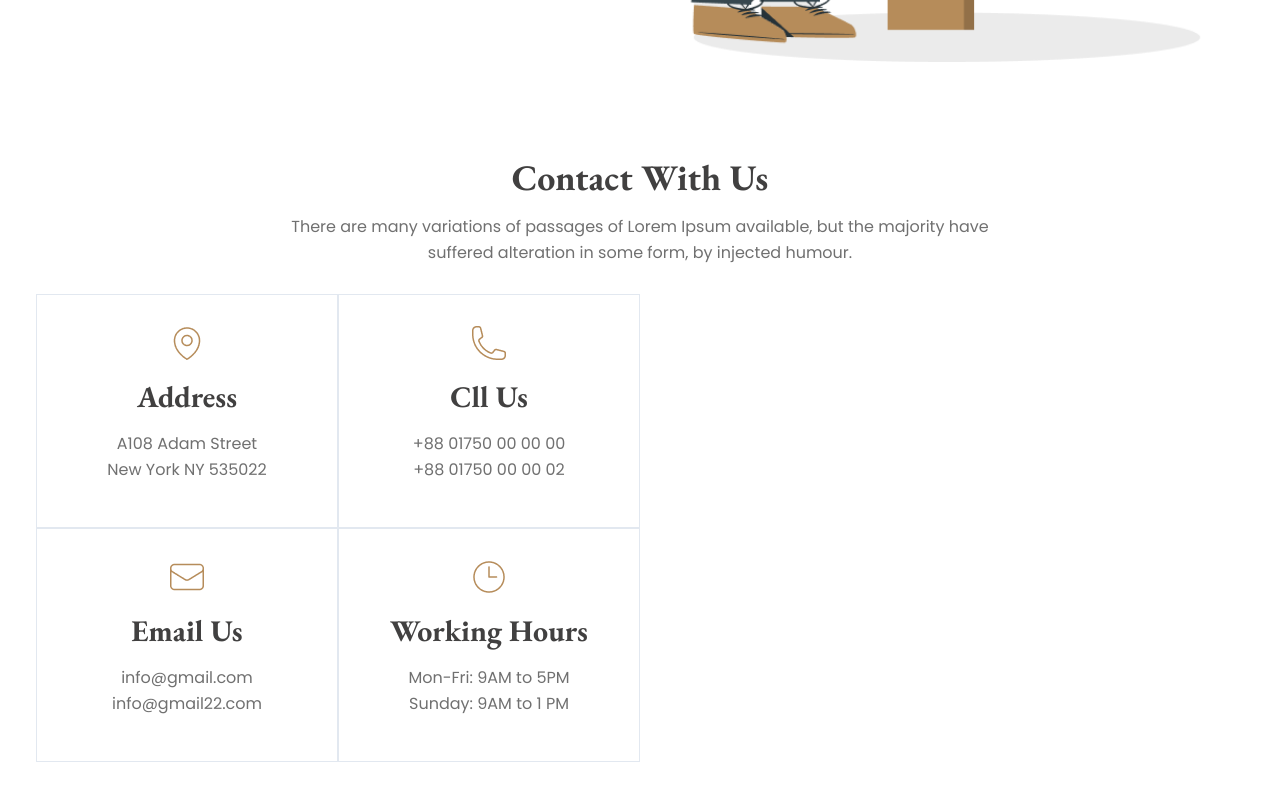
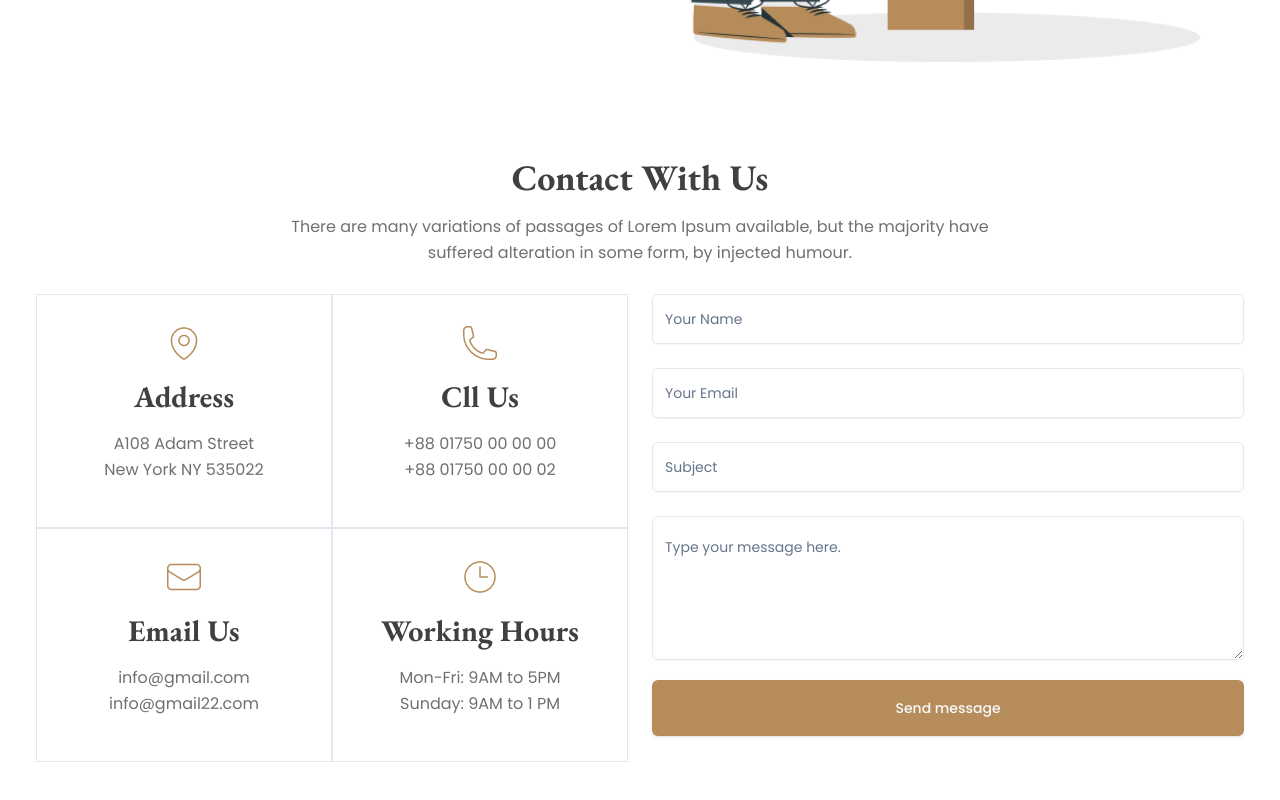
Before and after one commit to Dev-Zual/law-solution, a React (Vite) app: page / in a window 1280 px wide. Shown: the part 3140-3940 px from the top of the page. Built offline with nearby package versions, Linux system fonts and the light colour scheme.

Commit message:
contact mail form done

```diff
--- a/src/components/pages/ContactUs.jsx
+++ b/src/components/pages/ContactUs.jsx
@@ -1,4 +1,7 @@
+import { Button } from "../ui/button";
 import CustomCard from "../ui/CustomCard";
+import { Input } from "../ui/input";
+import { Textarea } from "../ui/textarea";
 
 export default function ContactUs() {
   const contactData = [
@@ -36,13 +39,38 @@ export default function ContactUs() {
         </div>
       </div>
       {/* contact bottom */}
-      <div className="flex flex-col lg:flex-row">
+      <div className="flex flex-col lg:flex-row gap-6">
         <div className="w-full grid grid-cols-2">
           {contactData.map((contactItem, index) => (
             <CustomCard key={index} cardData={contactItem} />
           ))}
         </div>
-        <div className="w-full"></div>
+        <div className="w-full">
+          <div className="space-y-6">
+            <Input
+              className="py-6 focus:outline-0 focus:border focus:border-[#B68C5A] focus-visible:ring-0"
+              type="text"
+              placeholder="Your Name"
+            />
+            <Input
+              className="py-6 focus:outline-0 focus:border focus:border-[#B68C5A] focus-visible:ring-0"
+              type="email"
+              placeholder="Your Email"
+            />
+            <Input
+              className="py-6 focus:outline-0 focus:border focus:border-[#B68C5A] focus-visible:ring-0"
+              type="text"
+              placeholder="Subject"
+            />
+            <div className="grid w-full gap-5">
+              <Textarea
+                className="py-5 h-36 focus:outline-0 focus:border focus:border-[#B68C5A] focus-visible:ring-0"
+                placeholder="Type your message here."
+              />
+              <Button className="py-7">Send message</Button>
+            </div>
+          </div>
+        </div>
       </div>
     </div>
   );
--- /dev/null
+++ b/src/components/ui/textarea.jsx
@@ -0,0 +1,18 @@
+import * as React from "react"
+
+import { cn } from "@/lib/utils"
+
+const Textarea = React.forwardRef(({ className, ...props }, ref) => {
+  return (
+    (<textarea
+      className={cn(
+        "flex min-h-[60px] w-full rounded-md border border-input bg-transparent px-3 py-2 text-base shadow-sm placeholder:text-muted-foreground focus-visible:outline-none focus-visible:ring-1 focus-visible:ring-ring disabled:cursor-not-allowed disabled:opacity-50 md:text-sm",
+        className
+      )}
+      ref={ref}
+      {...props} />)
+  );
+})
+Textarea.displayName = "Textarea"
+
+export { Textarea }
```
Also changed, not shown: src/components/ui/input.jsx (+8 -7 lines).
